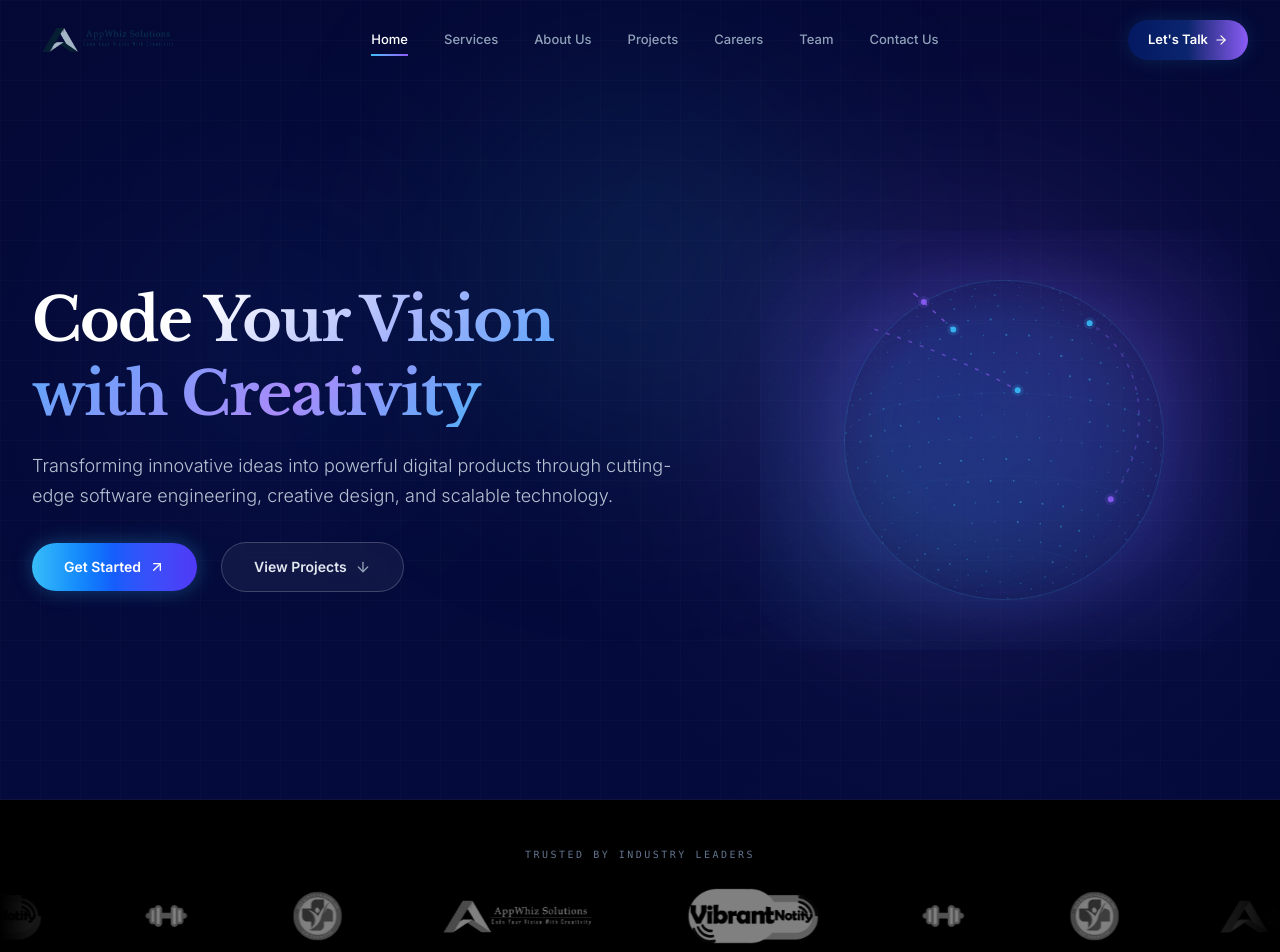
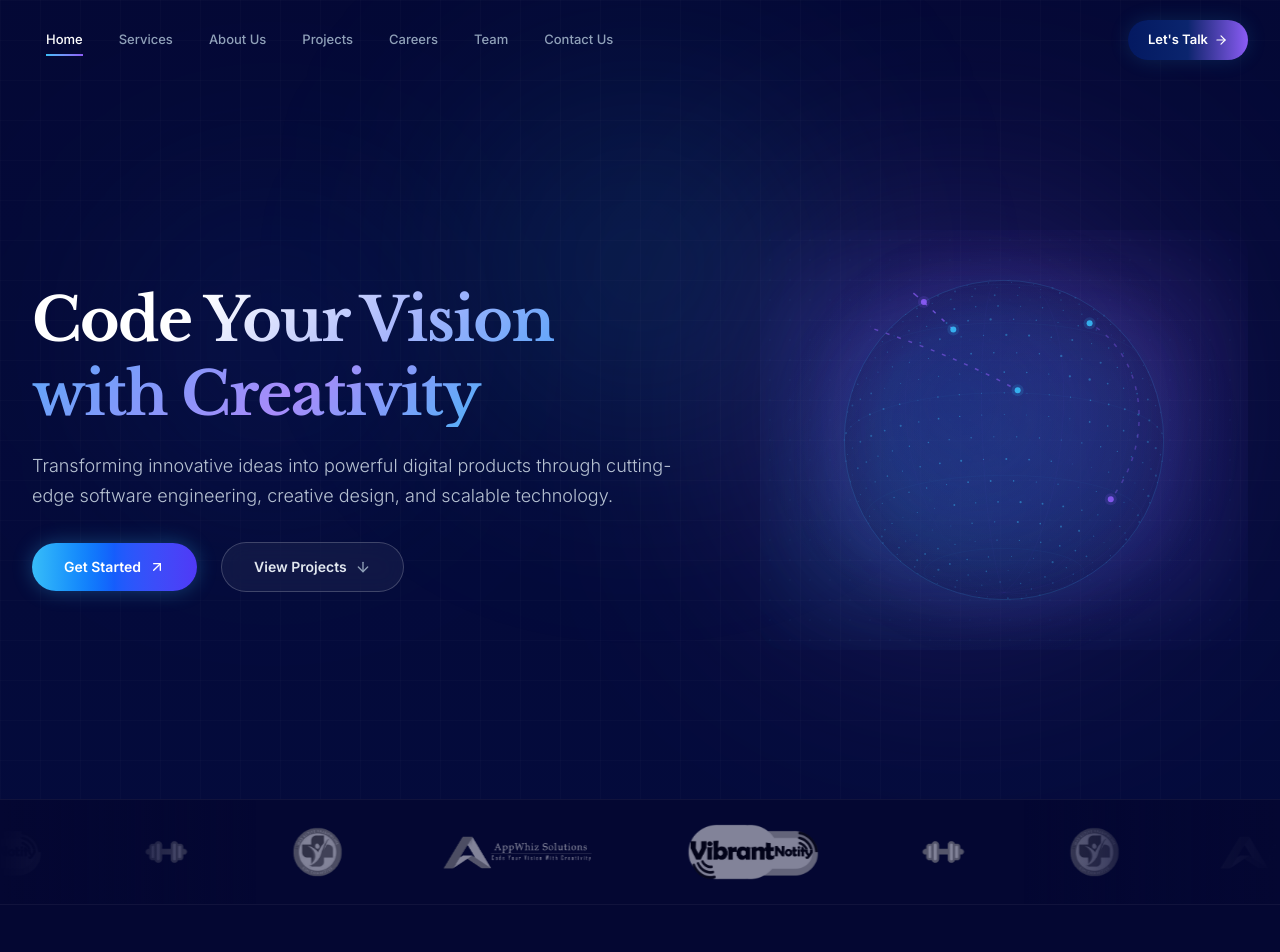
Before and after one commit to thurunuym/appwhiz-web-v2, a React (Vite) app: page / in a window 1280 px wide. Shown: the top 952 px of the page. Built offline with nearby package versions, Linux system fonts and the light colour scheme.

Commit message:
frontend enhancements

```diff
--- a/src/components/Header.tsx
+++ b/src/components/Header.tsx
@@ -1,6 +1,6 @@
 import React, { useState, useEffect } from "react";
 import { motion, AnimatePresence } from "motion/react";
-import { Menu, X, ArrowRight } from "lucide-react";
+import { Menu, X, ArrowRight, Layers } from "lucide-react";
 
 interface HeaderProps {
   onLetsTalkClick: () => void;
@@ -45,19 +45,16 @@ export default function Header({ onLetsTalkClick, activeSection }: HeaderProps)
   return (
     <header
       id="main-header"
-      className={`fixed top-0 left-0 right-0 z-40 transition-all duration-500 ${
+      className={`fixed top-0 left-0 right-0 z-40 transition-all duration-300 ${
         isScrolled
-          ? "border-b border-slate-200/60 bg-white/95 py-3 shadow-[0_4px_24px_rgba(0,0,0,0.06)] backdrop-blur-xl"
+          ? "border-b border-white/10 bg-brand-deep/80 py-3 shadow-[0_10px_30px_rgba(4,7,50,0.5)] backdrop-blur-md"
           : "bg-transparent py-5"
       }`}
     >
       <div className="mx-auto max-w-7xl px-4 sm:px-6 lg:px-8">
         <div className="flex items-center justify-between">
 
-          {/* Logo */}
-          <a href="#home" className="flex items-center gap-2.5">
-            <img src="/assets/logo.png" alt="AppWhiz Logo" className="h-9 w-auto" />
-          </a>
+
 
           {/* Desktop Navigation Links */}
           <nav className="hidden md:flex items-center gap-1 lg:gap-2">
@@ -68,25 +65,15 @@ export default function Header({ onLetsTalkClick, activeSection }: HeaderProps)
                   key={link.name}
                   href={link.href}
                   onClick={(e) => handleLinkClick(e, link.href)}
-                  className={`relative px-3.5 py-2 font-sans text-xs lg:text-[13px] font-medium transition-all duration-300 ${
-                    isScrolled
-                      ? isActive
-                        ? "text-brand-navy font-semibold"
-                        : "text-slate-500 hover:text-brand-navy"
-                      : isActive
-                        ? "text-white"
-                        : "text-slate-400 hover:text-white"
+                  className={`relative px-3.5 py-2 font-sans text-xs lg:text-[13px] font-medium transition-all ${
+                    isActive ? "text-white" : "text-slate-400 hover:text-white"
                   }`}
                 >
                   {link.name}
                   {isActive && (
                     <motion.div
                       layoutId="activeNavigationUnderline"
-                      className={`absolute bottom-0 left-3.5 right-3.5 h-[2px] ${
-                        isScrolled
-                          ? "bg-gradient-to-r from-brand-navy to-brand-violet"
-                          : "bg-gradient-to-r from-brand-accent to-brand-violet"
-                      }`}
+                      className="absolute bottom-0 left-3.5 right-3.5 h-[2px] bg-gradient-to-r from-brand-accent to-brand-violet"
                       transition={{ type: "spring", stiffness: 380, damping: 30 }}
                     />
                   )}
@@ -100,17 +87,9 @@ export default function Header({ onLetsTalkClick, activeSection }: HeaderProps)
             <button
               id="header-talk-btn"
               onClick={onLetsTalkClick}
-              className={`relative inline-flex items-center gap-2 overflow-hidden rounded-full px-5 py-2.5 font-sans text-[13px] font-semibold transition-all cursor-pointer group ${
-                isScrolled
-                  ? "text-white shadow-[0_0_20px_rgba(4,25,97,0.2)] hover:shadow-[0_0_30px_rgba(4,25,97,0.35)]"
-                  : "text-white shadow-[0_0_20px_rgba(56,189,248,0.15)] hover:shadow-[0_0_30px_rgba(96,165,250,0.3)]"
-              }`}
+              className="relative inline-flex items-center gap-2 overflow-hidden rounded-full px-5 py-2.5 font-sans text-[13px] font-semibold text-white transition-all cursor-pointer shadow-[0_0_20px_rgba(56,189,248,0.15)] group hover:shadow-[0_0_30px_rgba(96,165,250,0.3)]"
             >
-              <div className={`absolute inset-0 transition-transform duration-300 group-hover:scale-105 ${
-                isScrolled
-                  ? "bg-gradient-to-r from-brand-deep via-brand-navy to-brand-violet"
-                  : "bg-gradient-to-r from-brand-mid via-brand-navy to-brand-violet"
-              }`} />
+              <div className="absolute inset-0 bg-gradient-to-r from-brand-mid via-brand-navy to-brand-violet transition-transform duration-300 group-hover:scale-105" />
               <span className="relative z-10 flex items-center gap-1.5">
                 Let's Talk
                 <ArrowRight className="h-3.5 w-3.5 transition-transform duration-300 group-hover:translate-x-1" />
@@ -123,11 +102,7 @@ export default function Header({ onLetsTalkClick, activeSection }: HeaderProps)
             <button
               id="mobile-menu-toggle"
               onClick={() => setIsOpen(!isOpen)}
-              className={`rounded-lg p-2 transition-colors cursor-pointer ${
-                isScrolled
-                  ? "text-slate-600 hover:bg-slate-100 hover:text-slate-900"
-                  : "text-slate-300 hover:bg-white/5 hover:text-white"
-              }`}
+              className="rounded-lg p-2 text-slate-300 hover:bg-white/5 hover:text-white transition-colors cursor-pointer"
               aria-label="Toggle Navigation Menu"
             >
               {isOpen ? <X className="h-6 w-6" /> : <Menu className="h-6 w-6" />}
@@ -146,11 +121,7 @@ export default function Header({ onLetsTalkClick, activeSection }: HeaderProps)
             animate={{ opacity: 1, height: "auto" }}
             exit={{ opacity: 0, height: 0 }}
             transition={{ duration: 0.25, ease: "easeInOut" }}
-            className={`md:hidden border-t backdrop-blur-xl ${
-              isScrolled
-                ? "border-slate-200/60 bg-white/95"
-                : "border-white/10 bg-brand-deep/95"
-            }`}
+            className="md:hidden border-t border-white/10 bg-brand-deep/95 backdrop-blur-xl"
           >
             <div className="space-y-1.5 px-4 pt-3 pb-6">
               {navLinks.map((link) => {
@@ -161,13 +132,9 @@ export default function Header({ onLetsTalkClick, activeSection }: HeaderProps)
                     href={link.href}
                     onClick={(e) => handleLinkClick(e, link.href)}
                     className={`block rounded-lg px-4 py-3 font-sans text-sm font-medium transition-colors ${
-                      isScrolled
-                        ? isActive
-                          ? "bg-brand-navy/10 text-brand-navy border-l-2 border-brand-navy pl-3.5"
-                          : "text-slate-500 hover:bg-slate-100 hover:text-slate-800"
-                        : isActive
-                          ? "bg-brand-mid/50 text-white border-l-2 border-brand-accent pl-3.5"
-                          : "text-slate-400 hover:bg-white/5 hover:text-white"
+                      isActive
+                        ? "bg-brand-mid/50 text-white border-l-2 border-brand-accent pl-3.5"
+                        : "text-slate-400 hover:bg-white/5 hover:text-white"
                     }`}
                   >
                     {link.name}
--- a/src/components/LogoBar.tsx
+++ b/src/components/LogoBar.tsx
@@ -17,18 +17,11 @@ export default function LogoBar() {
   return (
     <section
       id="logo-bar"
-      className="relative overflow-hidden bg-black py-10 border-b border-white/5"
+      className="relative overflow-hidden bg-brand-deep py-6 border-b border-white/5"
     >
       {/* Top/bottom fade masks */}
-      <div className="absolute inset-y-0 left-0 w-24 sm:w-40 bg-gradient-to-r from-black to-transparent z-10 pointer-events-none" />
-      <div className="absolute inset-y-0 right-0 w-24 sm:w-40 bg-gradient-to-l from-black to-transparent z-10 pointer-events-none" />
-
-      {/* Label */}
-      <div className="text-center mb-6">
-        <span className="font-mono text-[10px] tracking-[0.25em] uppercase text-slate-500">
-          Trusted By Industry Leaders
-        </span>
-      </div>
+      <div className="absolute inset-y-0 left-0 w-36 sm:w-64 bg-gradient-to-r from-brand-deep via-brand-deep/80 to-transparent z-10 pointer-events-none" />
+      <div className="absolute inset-y-0 right-0 w-36 sm:w-64 bg-gradient-to-l from-brand-deep via-brand-deep/80 to-transparent z-10 pointer-events-none" />
 
       {/* Scrolling Track */}
       <div className="flex animate-logo-slider" style={{ width: "max-content" }}>
--- a/src/components/Team.tsx
+++ b/src/components/Team.tsx
@@ -133,7 +133,7 @@ export default function Team() {
                 {/* Backlit glow */}
                 <div className={`absolute top-0 ${isEven ? 'left-0' : 'right-0'} h-full w-1/2 bg-gradient-to-br ${member.gradient} opacity-[0.02] group-hover:opacity-[0.05] blur-[40px] transition-all duration-700 pointer-events-none`} />
 
-                <div className={`flex flex-col ${isEven ? 'lg:flex-row' : 'lg:flex-row-reverse'} min-h-[320px] lg:min-h-[380px]`}>
+                <div className={`flex flex-col ${isEven ? 'lg:flex-row' : 'lg:flex-row-reverse'} min-h-[240px] lg:min-h-[280px]`}>
 
                   {/* Image column — full height with angled edge */}
                   <div className={`relative w-full lg:w-[32%] xl:w-[28%] shrink-0 overflow-hidden ${isEven ? "clip-team-even" : "clip-team-odd"}`}>
@@ -141,7 +141,7 @@ export default function Team() {
                     <img
                       src={member.image}
                       alt={member.name}
-                      className="w-full h-full min-h-[280px] lg:min-h-full object-cover object-top grayscale group-hover:grayscale-0 transition-all duration-700 group-hover:scale-102"
+                      className="w-full h-full min-h-[200px] lg:min-h-full object-cover object-top grayscale group-hover:grayscale-0 transition-all duration-700 group-hover:scale-102"
                       style={{ willChange: "filter, transform" }}
                     />
 
@@ -151,44 +151,32 @@ export default function Team() {
                   </div>
 
                   {/* Text content column */}
-                  <div className={`flex-1 flex flex-col justify-center p-6 sm:p-8 lg:p-10 xl:p-14 ${isEven ? 'lg:pl-12 xl:pl-16' : 'lg:pr-12 xl:pr-16'}`}>
+                  <div className={`flex-1 flex flex-col justify-center p-6 sm:p-8 lg:p-8 xl:p-10 ${isEven ? 'lg:pl-10 xl:pl-12' : 'lg:pr-10 xl:pr-12'}`}>
 
                     {/* Role badge */}
-                    <div className="flex items-center gap-2 mb-4">
-                      <div className={`flex h-8 w-8 items-center justify-center rounded-lg bg-gradient-to-br ${member.gradient} text-white`}>
-                        {member.icon}
-                      </div>
+                    <div className="flex items-center gap-2 mb-2">
+
                       <span className="font-mono text-[10px] tracking-[0.2em] uppercase text-slate-500 font-medium">
                         {member.role}
                       </span>
                     </div>
 
                     {/* Name & Nickname */}
-                    <div className="mb-4">
-                      <h3 className="font-serif text-2xl sm:text-3xl lg:text-4xl font-bold text-white group-hover:text-gradient transition-colors duration-300">
+                    <div className="mb-2">
+                      <h3 className="font-serif text-xl sm:text-2xl lg:text-3xl font-bold text-white group-hover:text-gradient transition-colors duration-300">
                         {member.name}
                       </h3>
-                      <span className="font-mono text-xs text-brand-accent tracking-normal font-medium mt-1 inline-block">
+                      <span className="font-mono text-xs text-brand-accent tracking-normal font-medium mt-0.5 inline-block">
                         "{member.nickname}"
                       </span>
                     </div>
 
                     {/* Bio */}
-                    <p className="font-sans text-[13px] sm:text-sm text-slate-300/90 leading-relaxed font-light mb-6 max-w-2xl">
+                    <p className="font-sans text-[12px] sm:text-sm text-slate-300/90 leading-relaxed font-light mb-0 max-w-2xl">
                       {member.bio}
                     </p>
 
-                    {/* Skills Mini-Badges */}
-                    <div className="flex flex-wrap gap-2">
-                      {member.badges.map(badge => (
-                        <span
-                          key={badge}
-                          className="rounded-lg bg-white/[0.04] border border-white/[0.08] px-3 py-1.5 font-mono text-[10px] text-slate-400 tracking-wide group-hover:border-white/15 group-hover:text-slate-300 transition-all duration-300"
-                        >
-                          {badge}
-                        </span>
-                      ))}
-                    </div>
+
 
                   </div>
                 </div>
```
